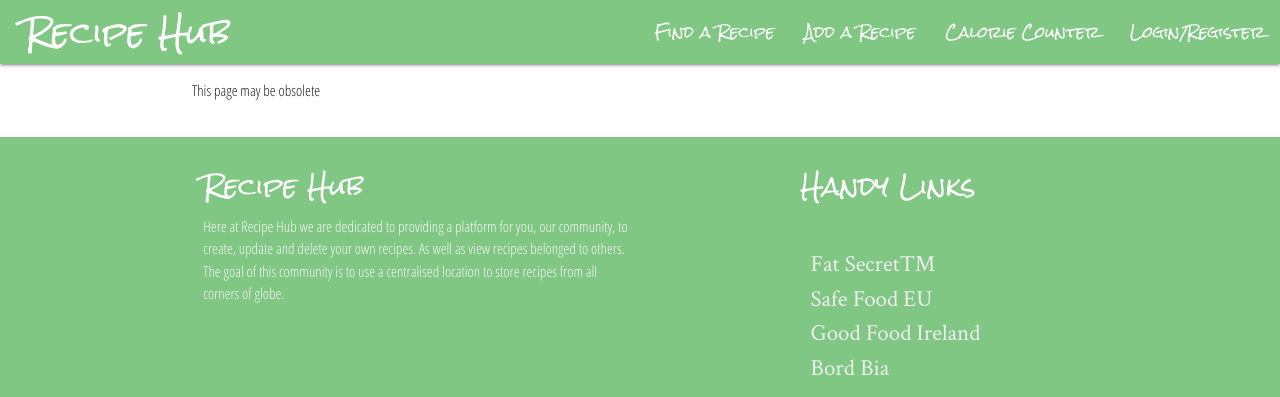
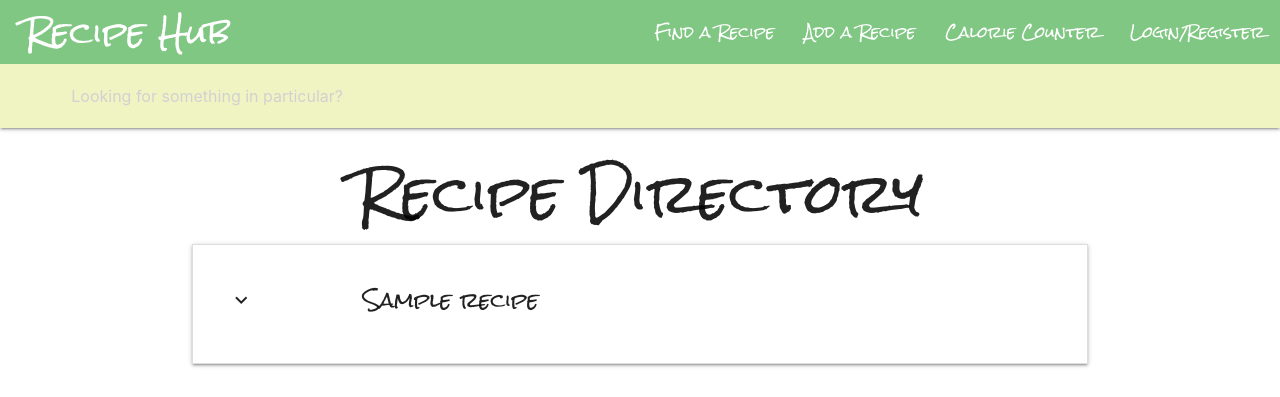
Before and after one commit to Didgerydont/data-centric-milestone-project, a Python web app: template templates/search_findings.html in a window 1280 px wide. Shown: the top 397 px of the page. Run offline with Jinja, Linux system fonts and the light colour scheme; the template is opened without the code that fills it: most values are stand-ins (such as "Sample title", 1, 10 or a date in 2020).

Commit message:
gitpod is throwing an error that doesnt exist

```diff
--- a/templates/search_findings.html
+++ b/templates/search_findings.html
@@ -1,13 +1,113 @@
-{% extends 'base.html'%} {% block content %}
+{% extends 'base.html' %}
+{% block content %}
 <div class="row">
-    <div class="container search-findings">
-        <p>This page may be obsolete</p>
+    <nav class="-search-bar">
+        <div class="nav-wrapper #f0f4c3 lime lighten-4">
+            <form id="search-form" action="" method="POST" class="col s12">
+            <div class="input-field">
+                    <input class="search-bar" type="search" name="search_text" placeholder="Looking for something in particular?" required>
+                        <i class="material-icons" id="sendForm" for="submit-form">search</i>
+
+                </div>
+            </form>
+        </div>
+    </nav>
+</div>
+
+<div class="row">
+<h2 class="center headers">Recipe Directory</h2>
+    {% for result in recipes %}
+    <div class="container find-recipe-container">
+
+
+        <ul class="collapsible">
+
+            <li>
+
+                <div class="collapsible-header title-header">
+                    <div class="row">
+                        <div class="col s2 mt1em"><i class="material-icons">expand_more</i></div>
+                        <div class="col s10 header-align"><h3 class="recipe-header browser-default headers">{{recipes.title}}</h3></div>
+                    </div>
+                </div>
+                    <div class="collapsible-body">
+                        <div class="row">
+                            <div class="col s12">
+                                <div class="card">
+                                    <div class="card-image">
+                                    </div>
+                                    <div class="card-content recipe-description">
+                                        <h4 class="recipe-header headers center-align">Description</h4>
+                                        <p class="center-align">{{recipes.description}}</p>
+
+                                    </div>
+                                    <br>
+                                    <div class="card-content recipe-method">
+                                        <h4 class="recipe-header headers center-align">Method</h4>
+                                        <p class="center-align">{{recipes.method}}</p>
+
+                                    </div>
+                                    <br>
+                                    <div class="card-content recipe-ingredients">
+                                        <h4 class="recipe-header headers center-align">Ingredients</h4>
+                                        <p class="center-align">{{recipes.ingredients}}</p>
+
+                                    </div>
+                                    <br>
+                                    <div class="card-content recipe-meal">
+                                        <h4 class="recipe-header headers center-align">Meal Type</h4>
+                                        <p class="center-align">{{recipes.meal}}</p>
+
+                                    </div>
+                                    <br>
+                                    <div class="card-content recipe-serves">
+                                        <h4 class="recipe-header headers center-align">Servings</h4>
+                                        <p class="center-align">{{recipes.serves}}</p>
+
+                                    </div>
+                                    <br>
+                                    <div class="card-content recipe-prep-time">
+                                        <h4 class="recipe-header headers center-align">Preperation Time</h4>
+                                        <p class="center-align">{{recipes.prep_time}}</p>
+
+                                    </div>
+                                    <br>
+                                    <div class="card-content recipe-cooking-time">
+                                        <h4 class="recipe-header headers center-align">Cooking Time</h4>
+                                        <p class="center-align">{{recipes.cooking_time}}</p>
+
+                                    </div>
+                                    <br>
+                                    <div class="card-content recipe-country-of-origin">
+                                        <h4 class="recipe-header headers center-align">Country of Origin</h4>
+                                        <p class="center-align">{{recipes.country_of_origin}}</p>
+
+                                    </div>
+                                    <br>
+                                    <div class="card-content recipe-user-name">
+                                        <h4 class="recipe-header headers center-align">Uploaded by</h4>
+                                        <p class="center-align">{{recipes.user_name}}</p>
+
+                                    </div>
+                                    <br>
+                                    <div class="edit-delete-buttons-container edit-delete-buttons">
+                                        <a href="{{ url_for('edit_recipe', recipe_id=recipe._id) }}" class="btn btn-primary btn-block green lighten-2 center">Edit</a>
+                                        <a href="{{ url_for('delete_recipe', recipe_id=recipe._id) }}" class="btn btn-primary btn-block green lighten-2 center">Delete</a>
+                                    </div>
+                                </div>
+                            </div>
+                        </div>
+                    </div>
+                </div>
+
+            </li>
+
+        </ul>
+
     </div>
+    {% endfor %}
 </div>
 
 
 
-
-
-
 {% endblock %}
```
Also changed, not shown: app.py (+11 -13 lines).
